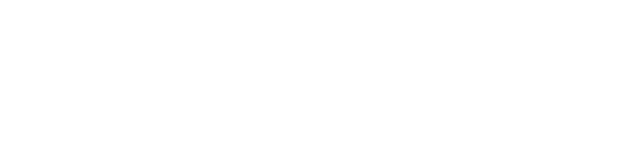
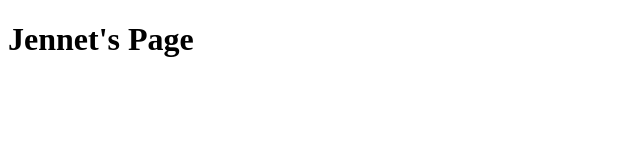
Before and after one commit to Jensiriphone/jensiriphone.github.io, a plain HTML site: page index.html in a window 1280 px wide. Shown: the whole page, without its empty margins (0-640 px from the left). Drawn offline with Linux system fonts and the light colour scheme.

Commit message:
add top in html

```diff
--- a/index.html
+++ b/index.html
@@ -9,7 +9,9 @@
     <title>Jennet's Web</title>
 </head>
 <body>
-    <div></div>
+    <div class="top">
+        <h1>Jennet's Page</h1>
+    </div>
     <div></div>
     <div></div>
 </body>
```
